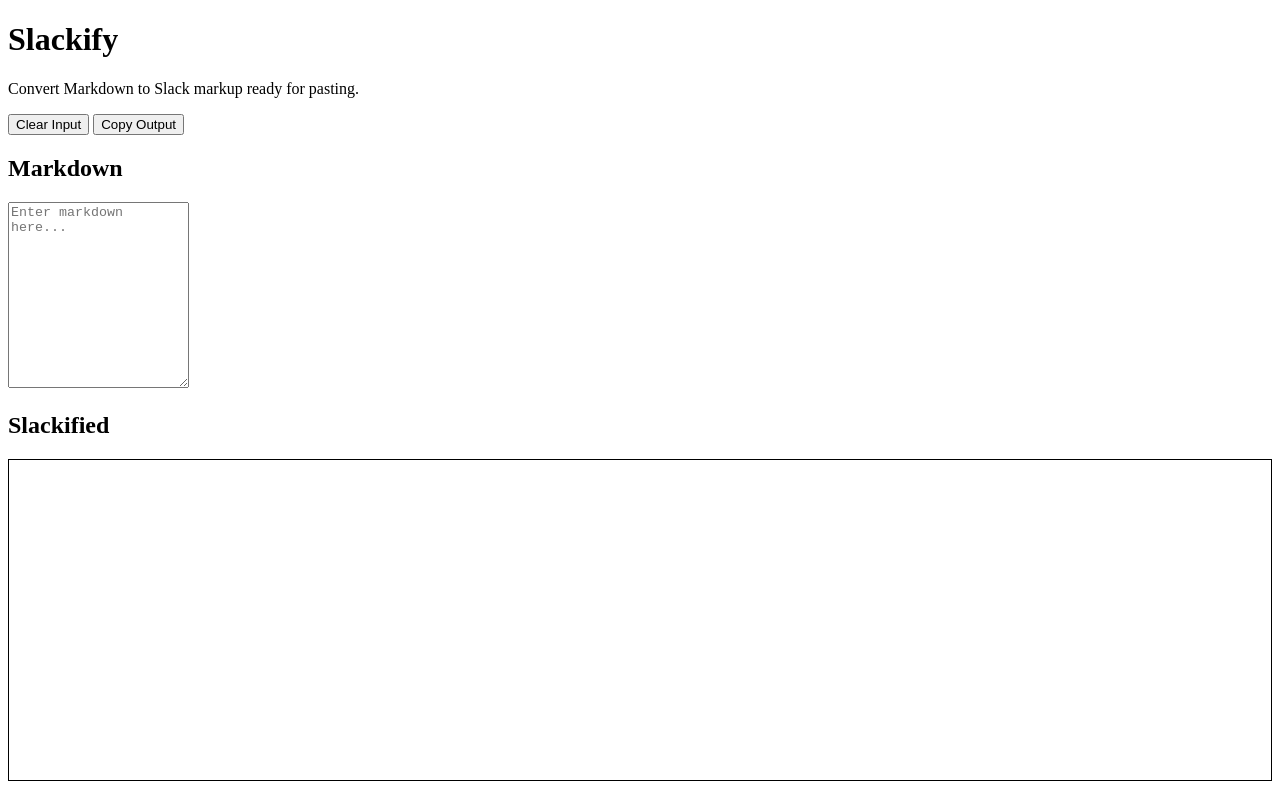
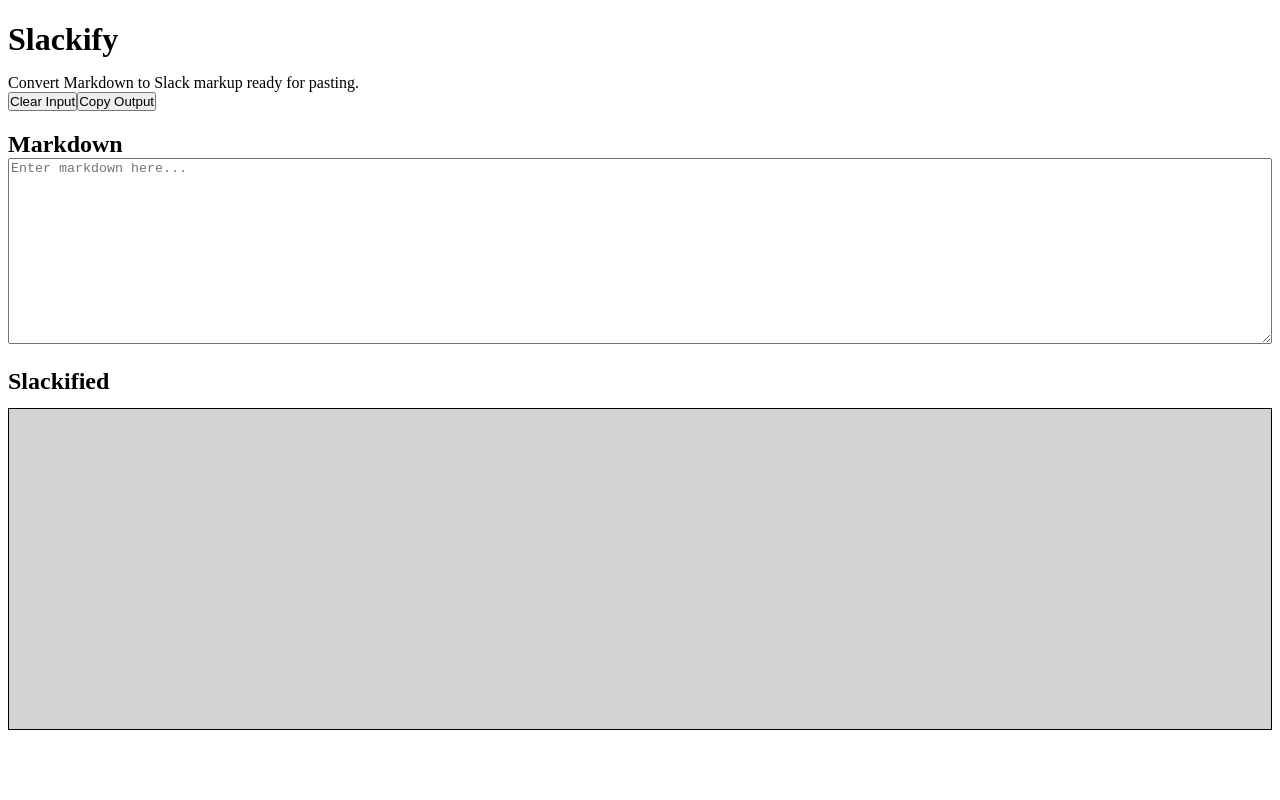
Before and after one commit to erkannt/slackify, a Svelte app: page / in a window 1280 px wide. Built offline with nearby package versions, Linux system fonts and the light colour scheme.

Commit message:
Some styling

```diff
--- a/src/App.svelte
+++ b/src/App.svelte
@@ -23,8 +23,10 @@
     <header>
         <h1>Slackify</h1>
         <p>Convert Markdown to Slack markup ready for pasting.</p>
-        <button onclick={clear}>Clear Input</button>
-        <button onclick={copy}>Copy Output</button>
+        <div class="button-wrapper">
+            <button onclick={clear}>Clear Input</button>
+            <button onclick={copy}>Copy Output</button>
+        </div>
     </header>
 
     <section>
@@ -43,11 +45,43 @@
 </main>
 
 <style>
+    header {
+        h1,
+        p {
+            margin-bottom: var(--space-m);
+        }
+
+        margin-bottom: var(--space-xl);
+    }
+
+    .button-wrapper {
+        display: flex;
+        gap: var(--space-s);
+    }
+
+    button {
+        padding-inline: var(--space-xs);
+        padding-block: var(--space-3xs);
+    }
+
+    h2 {
+        margin-bottom: var(--space-s);
+    }
+
+    textarea {
+        width: 100%;
+        box-sizing: border-box;
+        resize: vertical; /* allow only vertical resizing */
+    }
+
     #slackified-output {
+        margin-bottom: var(--space-3xl);
+
         pre {
             border: 1px solid black;
             min-height: 20rem;
             overflow: scroll;
+            background-color: lightgrey;
         }
     }
 </style>
```
